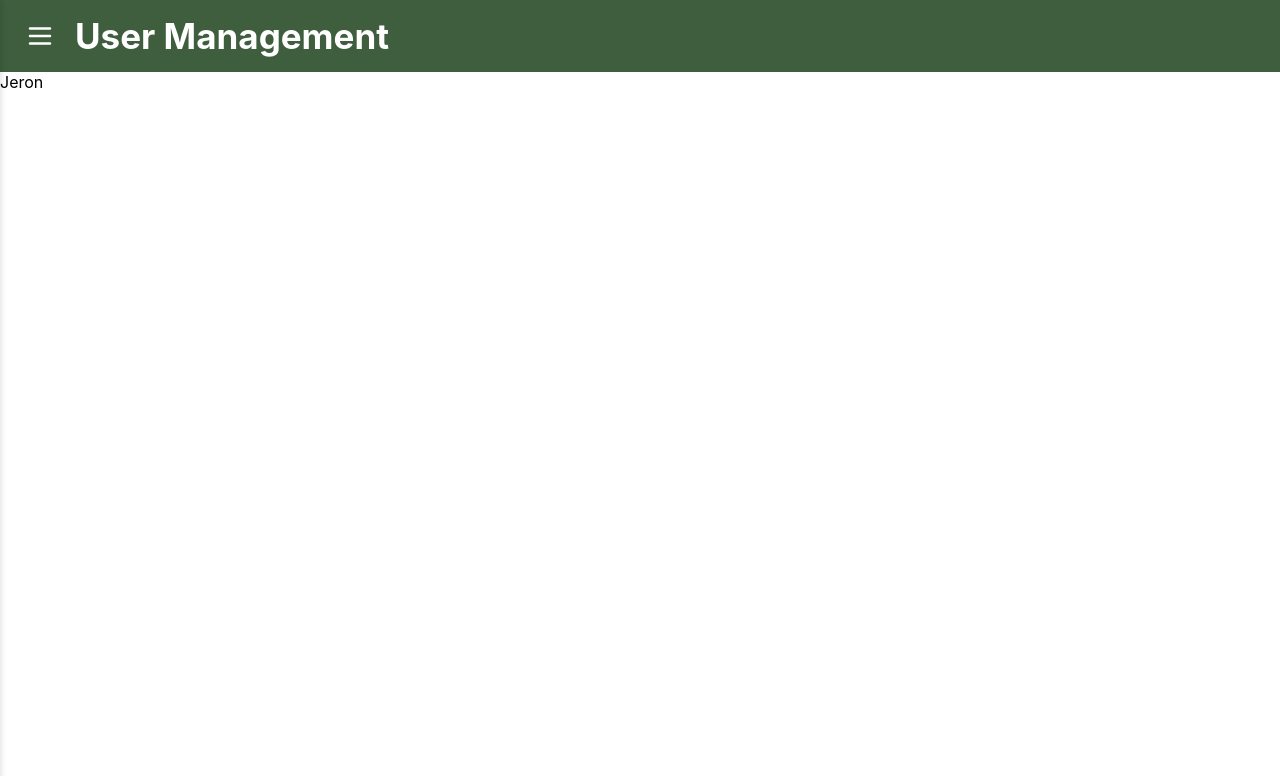
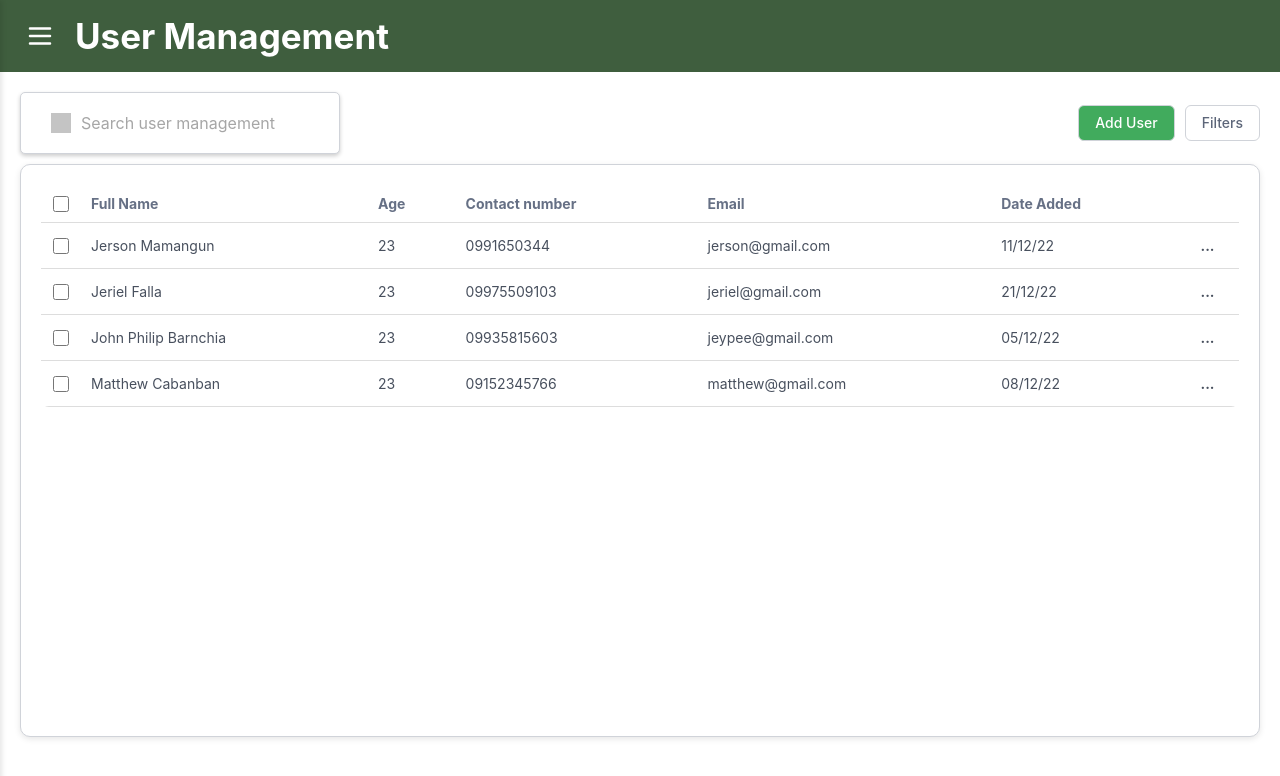
Before and after one commit to Shiverooo/OJT-PoS, a React (Create React App) app in the folder client/: page /admin/user-management in a window 1280 px wide. Shown: the top 776 px of the page. Built offline with nearby package versions, Linux system fonts and the light colour scheme; grey boxes are pictures that could not be loaded.

Commit message:
user management page

```diff
--- a/client/src/components/admin/main-dashboard/inventory-summary.tsx
+++ b/client/src/components/admin/main-dashboard/inventory-summary.tsx
@@ -1,3 +1,4 @@
+// Import React library and image assets
 import React from "react";
 import boxIcon from "../../../assets/images/box-box.svg";
 import locationIcon from "../../../assets/images/location.svg";
@@ -6,12 +7,14 @@ function InventorySummary({ quantityInHand, toBeReceived }) {
   return (
     <div className="inventory-summary summary-card">
       <h3>Inventory Summary</h3>
+
       <div className="summary-content">
         <div className="summary-box">
           <img src={boxIcon} alt="Box Icon" className="summary-icon" />
           <p>{quantityInHand}</p>
           <span>Quantity in Hand</span>
         </div>
+
         <div className="summary-box">
           <img
             src={locationIcon}
--- a/client/src/components/admin/product-management/search-bar.tsx
+++ b/client/src/components/admin/product-management/search-bar.tsx
@@ -24,7 +24,6 @@ function SearchBar({ searchQuery, handleInputChange, setShowModal }) {
           <button className="btn-filters">Filters</button>
         </div>
       </div>
-
     </div>
   );
 }
--- a/client/src/components/admin/supplier/supplier-search.tsx
+++ b/client/src/components/admin/supplier/supplier-search.tsx
@@ -6,9 +6,15 @@ interface SupplierSearchProps {
   searchQuery: string;
   setSearchQuery: React.Dispatch<React.SetStateAction<string>>;
   setCurrentPage: React.Dispatch<React.SetStateAction<number>>;
+  setShowModal: React.Dispatch<React.SetStateAction<boolean>>;
 }
 
-const SupplierSearch: React.FC<SupplierSearchProps> = ({ searchQuery, setSearchQuery, setCurrentPage }) => {
+const SupplierSearch: React.FC<SupplierSearchProps> = ({
+  searchQuery,
+  setSearchQuery,
+  setCurrentPage,
+  setShowModal,
+}) => {
   return (
     <div className="supplier-page">
       <div className="search-supplier">
@@ -26,6 +32,12 @@ const SupplierSearch: React.FC<SupplierSearchProps> = ({ searchQuery, setSearchQ
           />
         </div>
       </div>
+      <div className="supplier-search-actions">
+        <button className="btn-add-supplier" onClick={() => setShowModal(true)}>
+          Add Supplier
+        </button>
+        <button className="btn-filters-supplier">Filters</button>
+      </div>
     </div>
   );
 };
--- a/client/src/components/admin/supplier/supplier-section.tsx
+++ b/client/src/components/admin/supplier/supplier-section.tsx
@@ -34,15 +34,6 @@ const SupplierSection: React.FC<SupplierSectionProps> = ({
     <div className="supplier-section">
       <div className="supplier-header">
         <h3>Supplier</h3>
-        <div>
-          <button
-            className="btn-add-supplier"
-            onClick={() => setShowModal(true)}
-          >
-            Add Supplier
-          </button>
-          <button className="btn-filters-supplier">Filters</button>
-        </div>
       </div>
 
       <div className="supplier-table-wrapper">
--- a/client/src/components/cashier/receipt.tsx
+++ b/client/src/components/cashier/receipt.tsx
@@ -105,7 +105,7 @@ function Receipt() {
             <div className="popup-header">
               <div className="popup-left">Receipt</div>
               <div className="popup-right">
-                <button className="close-button" onClick={handleClosePopup}>
+                <button className="receipt-close-button" onClick={handleClosePopup}>
                   Close
                 </button>
               </div>
--- a/client/src/page/admin-dashboard/dashboard/supplier.tsx
+++ b/client/src/page/admin-dashboard/dashboard/supplier.tsx
@@ -25,7 +25,6 @@ const Supplier: React.FC = () => {
     setCurrentPage(1);
   };
 
-  // FILTER suppliers based on search query
   const filteredSuppliers = suppliers.filter((supplier) => {
     const query = searchQuery.toLowerCase();
     return (
@@ -39,14 +38,13 @@ const Supplier: React.FC = () => {
 
   return (
     <div>
-      {/* SupplierSearch component */}
       <SupplierSearch
         searchQuery={searchQuery}
         setSearchQuery={setSearchQuery}
         setCurrentPage={setCurrentPage}
+        setShowModal={setShowModal}
       />
 
-      {/* SupplierSection component */}
       <SupplierSection
         suppliers={suppliers}
         currentPage={currentPage}
--- a/client/src/page/admin-dashboard/dashboard/user-management.tsx
+++ b/client/src/page/admin-dashboard/dashboard/user-management.tsx
@@ -1,12 +1,124 @@
-import React from 'react'
-import '../../../styles/admin/user-management.css'
+import React, { useState } from "react";
+import "../../../styles/admin/user-management.css";
+import searchIcon from "../../../assets/images/search-icon.svg";
 
 function UserManagement() {
+  const users = [
+    {
+      fullName: "Jerson Mamangun",
+      age: 23,
+      contact: "0991650344",
+      email: "jerson@gmail.com",
+      dateAdded: "11/12/22",
+    },
+    {
+      fullName: "Jeriel Falla",
+      age: 23,
+      contact: "09975509103",
+      email: "jeriel@gmail.com",
+      dateAdded: "21/12/22",
+    },
+    {
+      fullName: "John Philip Barnchia",
+      age: 23,
+      contact: "09935815603",
+      email: "jeypee@gmail.com",
+      dateAdded: "05/12/22",
+    },
+    {
+      fullName: "Matthew Cabanban",
+      age: 23,
+      contact: "09152345766",
+      email: "matthew@gmail.com",
+      dateAdded: "08/12/22",
+    },
+  ];
+
+  const [selectedUsers, setSelectedUsers] = useState([]);
+  const [selectAll, setSelectAll] = useState(false);
+
+  const handleSelectAll = () => {
+    if (selectAll) {
+      setSelectedUsers([]);
+    } else {
+      setSelectedUsers(users.map((_, index) => index));
+    }
+    setSelectAll(!selectAll);
+  };
+
+  const handleCheckboxChange = (index) => {
+    if (selectedUsers.includes(index)) {
+      setSelectedUsers(selectedUsers.filter((i) => i !== index));
+    } else {
+      setSelectedUsers([...selectedUsers, index]);
+    }
+  };
+
   return (
-    <div>
-        Jeron
+    <div className="user-management-container">
+      <div className="user-management">
+        <div className="search-user-management">
+          <div className="user-search-bar">
+            <img src={searchIcon} alt="Search Icon" className="search-icon" />
+            <input
+              type="text"
+              placeholder="Search user management"
+              className="user-search-input"
+            />
+          </div>
+        </div>
+        <div className="header-user-btn">
+          <div>
+            <button className="btn-add-user">Add User</button>
+            <button className="btn-filters-user">Filters</button>
+          </div>
+        </div>
+      </div>
+
+      <div className="user-management-section">
+        <div className="user-table">
+          <table>
+            <thead>
+              <tr>
+                <th>
+                  <input
+                    type="checkbox"
+                    checked={selectAll}
+                    onChange={handleSelectAll}
+                  />
+                </th>
+                <th>Full Name</th>
+                <th>Age</th>
+                <th>Contact number</th>
+                <th>Email</th>
+                <th>Date Added</th>
+                <th></th>
+              </tr>
+            </thead>
+            <tbody>
+              {users.map((user, index) => (
+                <tr key={index}>
+                  <td>
+                    <input
+                      type="checkbox"
+                      checked={selectedUsers.includes(index)}
+                      onChange={() => handleCheckboxChange(index)}
+                    />
+                  </td>
+                  <td>{user.fullName}</td>
+                  <td>{user.age}</td>
+                  <td>{user.contact}</td>
+                  <td>{user.email}</td>
+                  <td>{user.dateAdded}</td>
+                  <td>...</td>
+                </tr>
+              ))}
+            </tbody>
+          </table>
+        </div>
+      </div>
     </div>
-  )
+  );
 }
 
-export default UserManagement
+export default UserManagement;
--- a/client/src/styles/admin/supplier.css
+++ b/client/src/styles/admin/supplier.css
@@ -1,5 +1,7 @@
 .supplier-page {
   display: flex;
+  align-items: center;
+  justify-content: space-between;
   padding: 20px;
 }
 
@@ -14,6 +16,7 @@
   border-radius: 5px;
   background-color: #fff;
   box-shadow: 0 2px 4px rgba(0, 0, 0, 0.2);
+
 }
 
 .search-bar-supplier {
@@ -68,7 +71,7 @@
 }
 
 /* ADD SUPPLIER AND FILTERS */
-.supplier-header button {
+.supplier-search-actions button {
   margin-left: 10px;
   padding: 10px 16px;
   border-radius: 6px;
--- a/client/src/styles/admin/user-management.css
+++ b/client/src/styles/admin/user-management.css
@@ -0,0 +1,136 @@
+/* Main container */
+/* .user-management-container {
+  height: 100vh;
+  overflow-y: auto;
+  display: flex;
+  flex-direction: column;
+} */
+
+.user-management {
+  display: flex;
+  align-items: center;
+  justify-content: space-between;
+  padding: 20px;
+}
+
+/* SEARCH BAR */
+.search-user-management {
+  display: flex;
+  flex-direction: column;
+  width: 320px;
+  position: sticky;
+  top: 0;
+  border: 1px solid #d0d3d9;
+  border-radius: 5px;
+  background-color: #fff;
+  box-shadow: 0 2px 4px rgba(0, 0, 0, 0.2);
+}
+
+.user-search-bar {
+  display: flex;
+  align-items: center;
+  padding: 0 5px 0;
+  margin-left: 10px;
+  width: 100%;
+  box-sizing: border-box;
+}
+
+.user-search-input {
+  border: none;
+  outline: none;
+  width: 100%;
+  font-size: 16px;
+  color: #292929;
+  background: transparent;
+  margin-top: 10px;
+  margin-left: -10px;
+}
+
+/* ADD USERS AND FILTERS */
+.header-user-btn button {
+  margin-left: 10px;
+  padding: 10px 16px;
+  border-radius: 6px;
+  font-size: 14px;
+  font-weight: 500;
+  display: inline-flex;
+  align-items: center;
+  gap: 8px;
+  cursor: pointer;
+  transition: all 0.2s ease-in-out;
+  line-height: 1;
+}
+
+.btn-add-user {
+  background: #41ab5d;
+  border: 1px solid #d0d3d9;
+  color: #fff;
+}
+
+.btn-add-user:hover {
+  background-color: #4caf50;
+}
+
+.btn-filters-user {
+  background: #fff;
+  border: 1px solid #d0d3d9;
+  color: #5d6679;
+}
+
+/* USER MANAGEMENT SECTION TABLE */
+.user-management-section {
+  padding: 20px;
+  background: #fff;
+  border: 1px solid #d0d3d9;
+  border-radius: 10px;
+  margin: -10px 20px 0 20px;
+  box-shadow: 0 2px 6px rgba(0, 0, 0, 0.1);
+  height: 573px;
+  display: flex;
+  flex-direction: column;
+  position: relative;
+}
+
+.user-table {
+  width: 100%;
+  border-radius: 8px;
+  overflow: auto;
+}
+
+.user-table table {
+  width: 100%;
+  border-collapse: collapse;
+}
+
+.user-table th {
+  padding: 10px;
+  border-bottom: 1px solid #ddd;
+  font-size: 14px;
+  color: #667085;
+  text-align: left;
+}
+
+.user-table td {
+  padding: 14px 10px;
+  border-bottom: 1px solid #ddd;
+  font-size: 14px;
+  color: #48505e;
+  vertical-align: middle;
+}
+
+.user-table th:first-child {
+  width: 40px;
+}
+
+.user-table td:last-child {
+  text-align: center;
+  font-weight: bold;
+  cursor: pointer;
+}
+
+.user-table input[type="checkbox"] {
+  width: 16px;
+  height: 16px;
+  display: block;
+  margin: 0 auto;
+}
--- a/client/src/styles/cashier/receipt.css
+++ b/client/src/styles/cashier/receipt.css
@@ -171,7 +171,7 @@
   background-color: var(--primary-color);
 }
 
-.popup-right .close-button {
+.popup-right .receipt-close-button {
   margin-right: 10px;
   padding: 5px 20px;
   background-color: #6a9135;
@@ -182,7 +182,7 @@
   cursor: pointer;
 }
 
-.popup-content .close-button:hover {
+.popup-content .receipt-close-button:hover {
   background-color: #56792a;
 }
 
```
Also changed, not shown: client/src/components/admin/supplier/addsuppliermodal.tsx (+15 -6 lines). Lines whose indentation alone changed are shown as unchanged.
